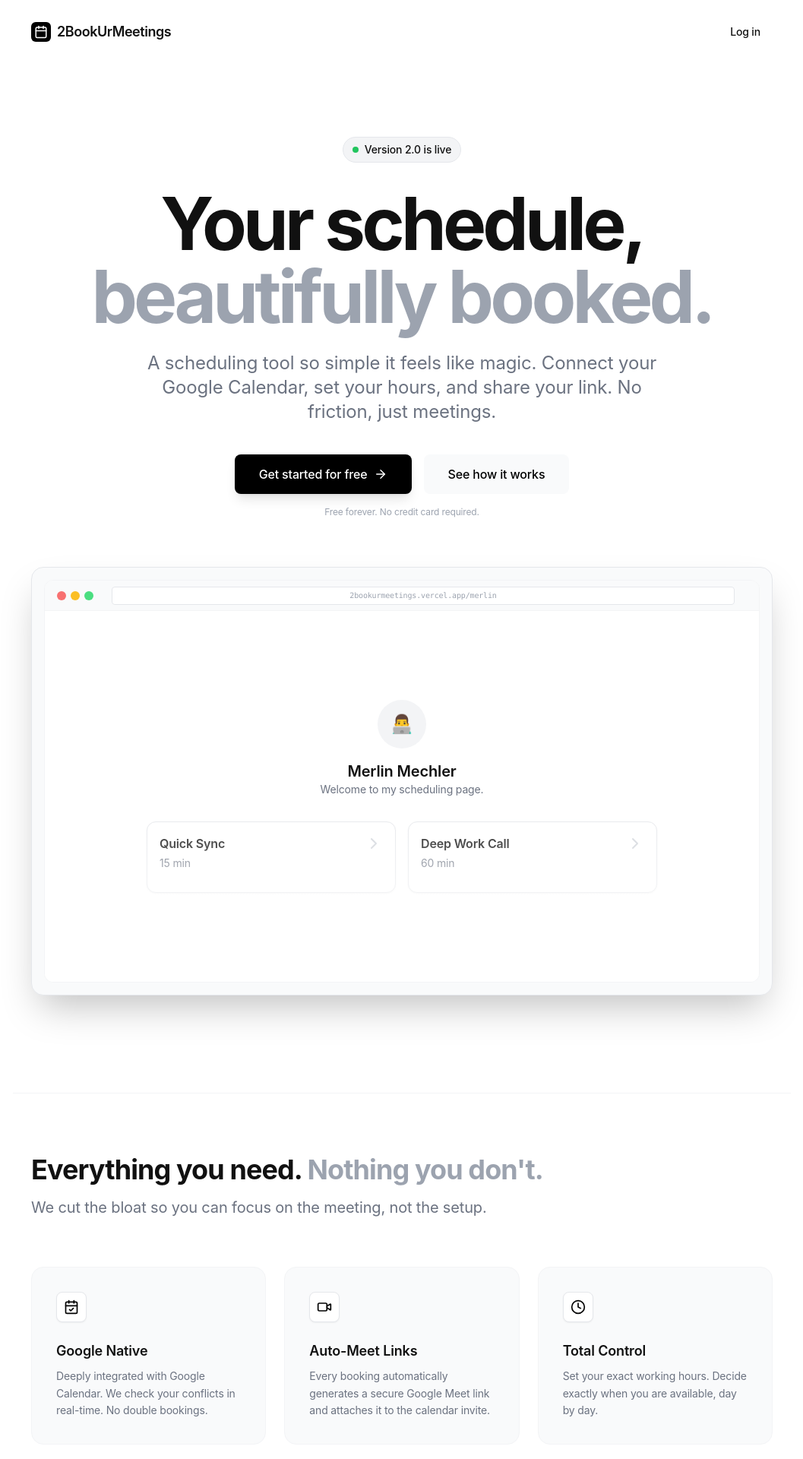
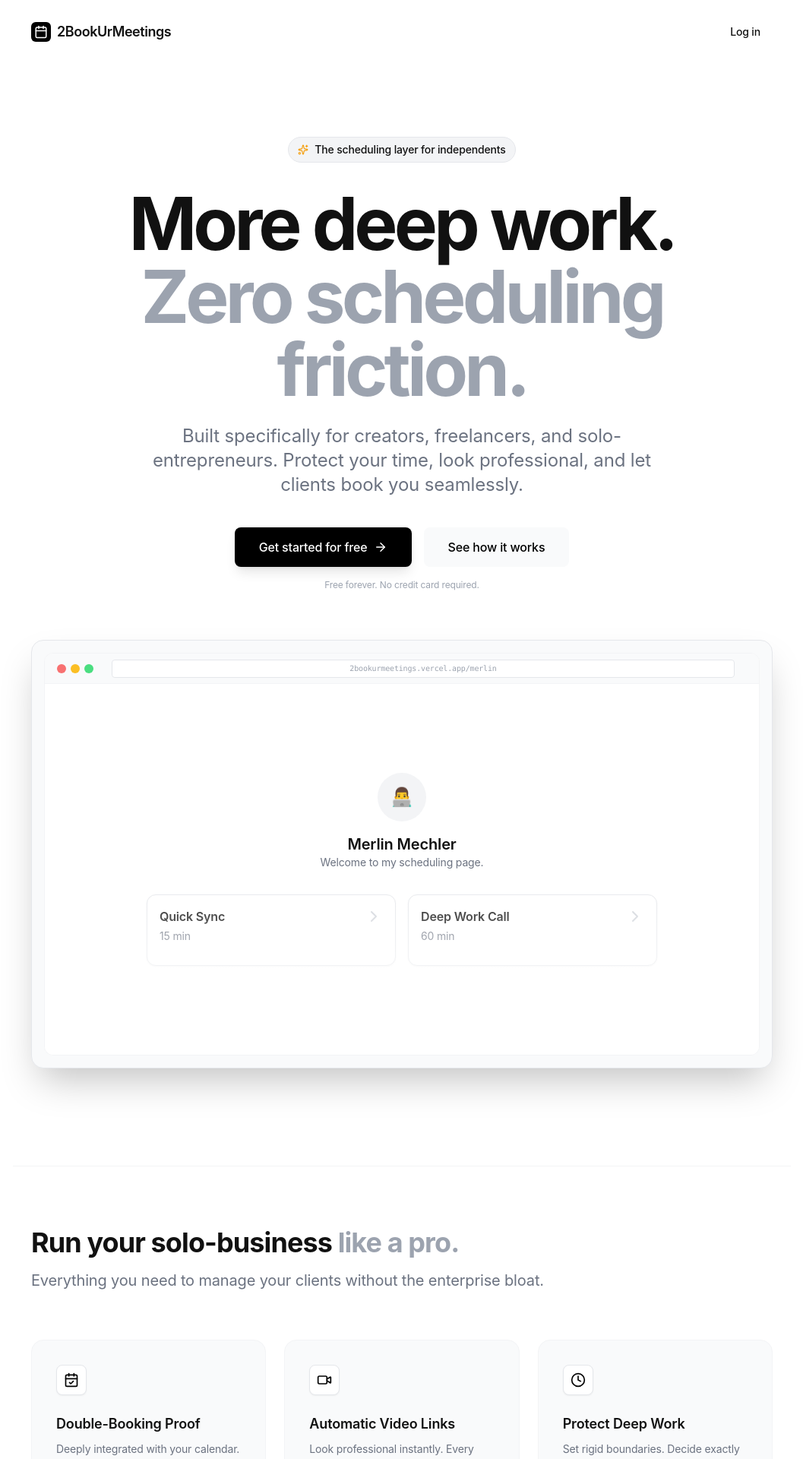
Before and after one commit to minimalmerlin/2bookurmeeting, a Next.js app: page / in a window 1280 px wide. Shown: the top 1920 px of the page at 76% size, without its empty margins (111-1168 px from the left). Built offline with nearby package versions, Linux system fonts and the light colour scheme; no server answers.

Commit message:
copy: pivot landing page to target creators and solo-entrepreneurs

```diff
--- a/app/page.tsx
+++ b/app/page.tsx
@@ -3,7 +3,7 @@
 import { signIn, useSession } from "next-auth/react";
 import { useRouter } from "next/navigation";
 import { useEffect } from "react";
-import { Calendar, ArrowRight, Video, Clock, CheckCircle2, CalendarCheck } from "lucide-react";
+import { Calendar, ArrowRight, Video, Clock, CheckCircle2, CalendarCheck, Sparkles } from "lucide-react";
 
 export default function Home() {
   const { data: session, status } = useSession();
@@ -39,17 +39,17 @@ export default function Home() {
       {/* Hero Section: Apple/Notion Hybrid */}
       <section className="w-full flex-1 flex flex-col items-center pt-24 pb-16 px-6 z-10 animate-fade-in max-w-5xl mx-auto text-center">
         <div className="inline-flex items-center gap-2 px-3 py-1.5 rounded-full bg-gray-100 dark:bg-gray-800 mb-8 text-sm font-medium border border-gray-200 dark:border-gray-700">
-          <span className="w-2 h-2 rounded-full bg-green-500 animate-pulse"></span>
-          Version 2.0 is live
+          <Sparkles size={14} className="text-amber-500" />
+          The scheduling layer for independents
         </div>
 
         <h1 className="text-6xl md:text-8xl font-bold tracking-tighter mb-6 text-balance leading-[1.1]">
-          Your schedule, <br className="hidden md:block" />
-          <span className="text-gray-400">beautifully booked.</span>
+          More deep work. <br className="hidden md:block" />
+          <span className="text-gray-400">Zero scheduling friction.</span>
         </h1>
 
         <p className="text-xl md:text-2xl text-gray-500 dark:text-gray-400 mb-10 max-w-2xl mx-auto leading-relaxed font-normal">
-          A scheduling tool so simple it feels like magic. Connect your Google Calendar, set your hours, and share your link. No friction, just meetings.
+          Built specifically for creators, freelancers, and solo-entrepreneurs. Protect your time, look professional, and let clients book you seamlessly.
         </p>
 
         {status === "loading" ? (
@@ -129,8 +129,8 @@ export default function Home() {
       {/* Feature Grid (Notion block style) */}
       <section id="how-it-works" className="w-full max-w-5xl mx-auto px-6 py-20 border-t border-gray-100 dark:border-gray-800">
         <div className="mb-16">
-          <h2 className="text-4xl font-bold tracking-tight mb-4">Everything you need. <br className="sm:hidden" /><span className="text-gray-400">Nothing you don't.</span></h2>
-          <p className="text-xl text-gray-500">We cut the bloat so you can focus on the meeting, not the setup.</p>
+          <h2 className="text-4xl font-bold tracking-tight mb-4">Run your solo-business <br className="sm:hidden" /><span className="text-gray-400">like a pro.</span></h2>
+          <p className="text-xl text-gray-500">Everything you need to manage your clients without the enterprise bloat.</p>
         </div>
 
         <div className="grid grid-cols-1 md:grid-cols-3 gap-6">
@@ -139,9 +139,9 @@ export default function Home() {
             <div className="w-10 h-10 bg-white dark:bg-black border border-gray-200 dark:border-gray-700 rounded-lg flex items-center justify-center mb-6 shadow-sm">
               <CalendarCheck size={20} className="text-black dark:text-white" />
             </div>
-            <h3 className="font-semibold text-lg mb-2">Google Native</h3>
+            <h3 className="font-semibold text-lg mb-2">Double-Booking Proof</h3>
             <p className="text-gray-500 leading-relaxed text-sm">
-              Deeply integrated with Google Calendar. We check your conflicts in real-time. No double bookings.
+              Deeply integrated with your calendar. We check conflicts in real-time so you never overlap a client call with personal time.
             </p>
           </div>
 
@@ -150,9 +150,9 @@ export default function Home() {
             <div className="w-10 h-10 bg-white dark:bg-black border border-gray-200 dark:border-gray-700 rounded-lg flex items-center justify-center mb-6 shadow-sm">
               <Video size={20} className="text-black dark:text-white" />
             </div>
-            <h3 className="font-semibold text-lg mb-2">Auto-Meet Links</h3>
+            <h3 className="font-semibold text-lg mb-2">Automatic Video Links</h3>
             <p className="text-gray-500 leading-relaxed text-sm">
-              Every booking automatically generates a secure Google Meet link and attaches it to the calendar invite.
+              Look professional instantly. Every booking automatically generates a secure meeting link and attaches it to the invite.
             </p>
           </div>
 
@@ -161,9 +161,9 @@ export default function Home() {
             <div className="w-10 h-10 bg-white dark:bg-black border border-gray-200 dark:border-gray-700 rounded-lg flex items-center justify-center mb-6 shadow-sm">
               <Clock size={20} className="text-black dark:text-white" />
             </div>
-            <h3 className="font-semibold text-lg mb-2">Total Control</h3>
+            <h3 className="font-semibold text-lg mb-2">Protect Deep Work</h3>
             <p className="text-gray-500 leading-relaxed text-sm">
-              Set your exact working hours. Decide exactly when you are available, day by day.
+              Set rigid boundaries. Decide exactly which hours you take calls, and keep the rest of your week open for focused creation.
             </p>
           </div>
         </div>
```
Also changed, not shown: 49 other files (tests, documents, lock files or other folders).
